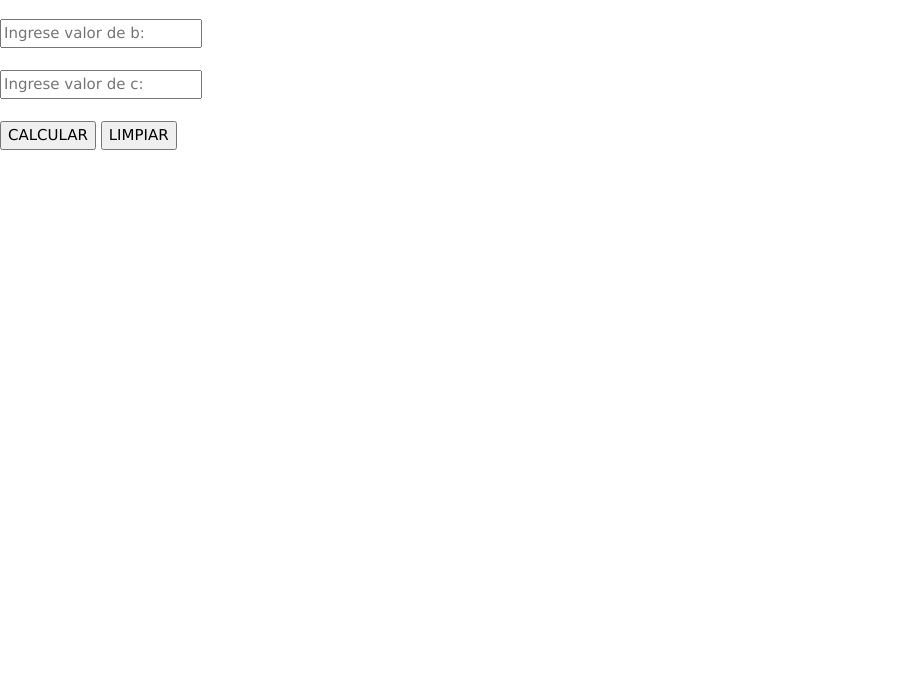
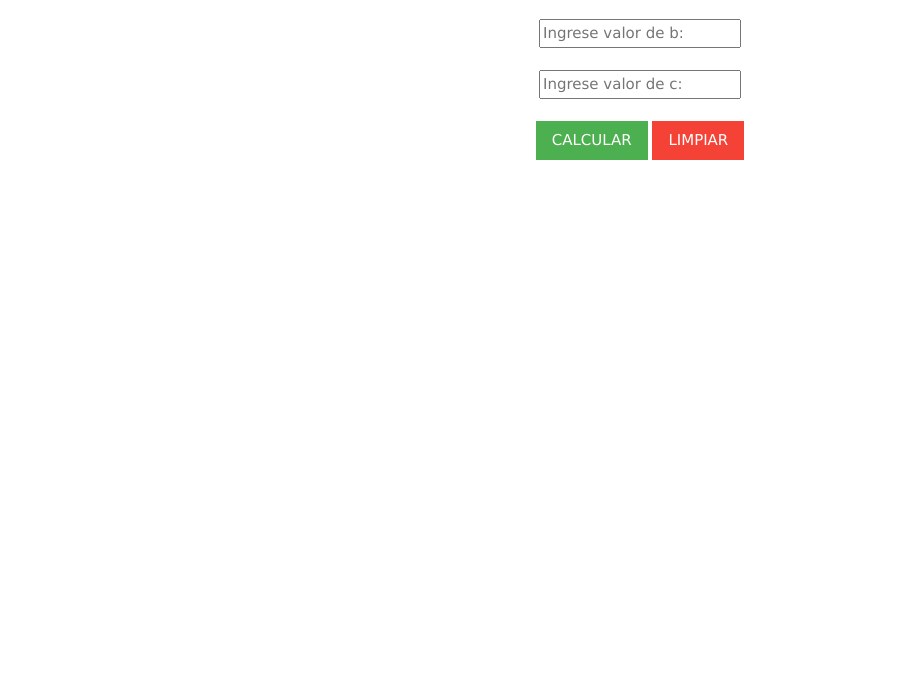
Before and after one commit to felipehmora/second-grade-equation, a plain HTML site: page index.html in a window 1280 px wide. Shown: the part 106-800 px from the top of the page, without its empty margins (0-897 px from the left). Drawn offline with nearby package versions, Linux system fonts and the light colour scheme.

Commit message:
centering content

```diff
--- a/index.html
+++ b/index.html
@@ -7,7 +7,7 @@
     <link rel="stylesheet" href="https://www.w3schools.com/w3css/4/w3.css">
     <title>Second grade equation</title>
 </head>
-<body>
+<body class="w3-container w3-center">
     <h1>Second grade equation</h1>
 	<div class='captura'>
 		<input type="text"
@@ -24,8 +24,8 @@
 		<br><br>
 	</div>
 	<div class="botones">
-		<button onclick="calcular()">CALCULAR</button>
-		<button onclick="limpiar()">LIMPIAR</button>
+		<button class="w3-button w3-green" onclick="calcular()">CALCULAR</button>
+		<button class="w3-button w3-red" onclick="limpiar()">LIMPIAR</button>
 	</div>
 	<br>
 	<div id="resultado"></div>
```
